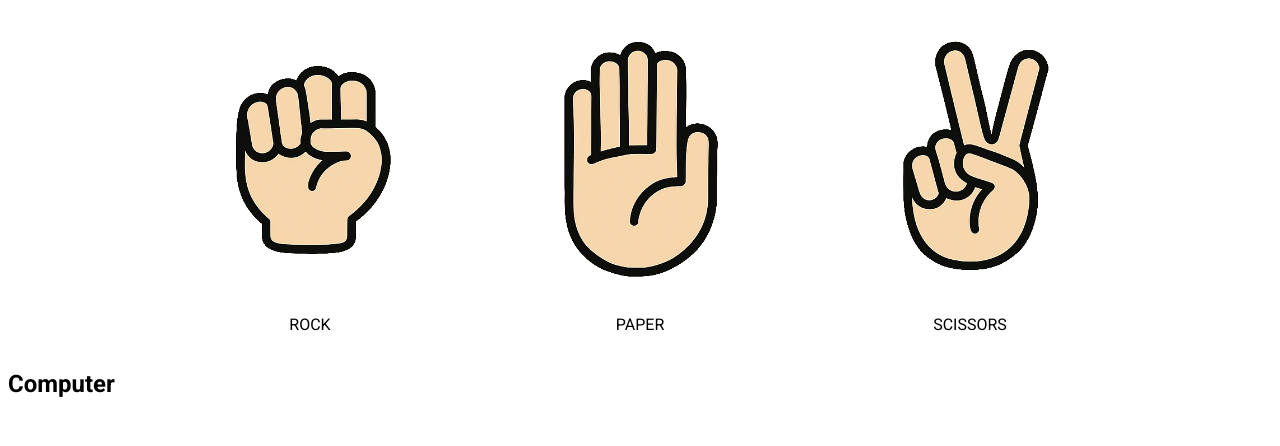
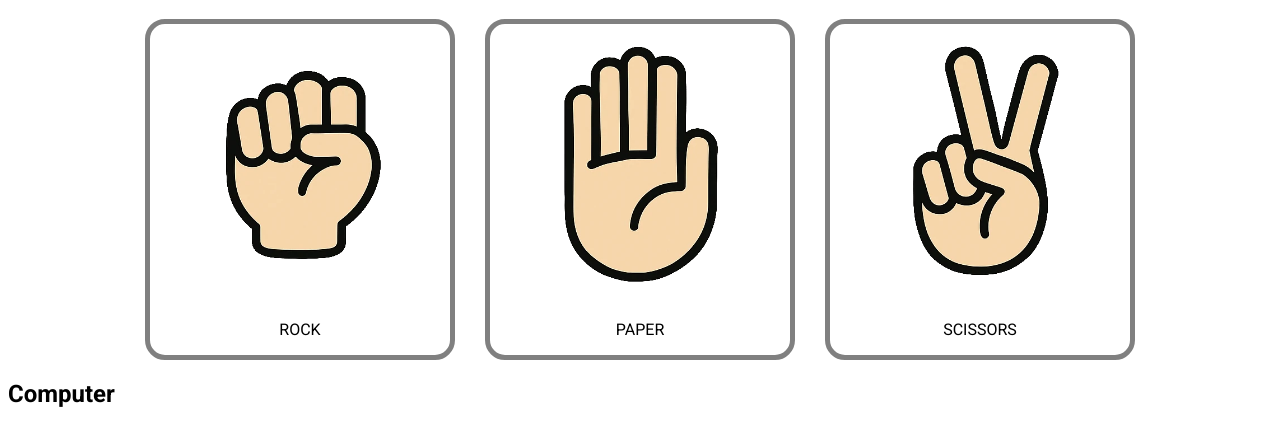
Before and after one commit to gladius882/rock-paper-scissors, a plain HTML site: page index.html in a window 1280 px wide. Shown: the part 62-508 px from the top of the page. Drawn offline with Linux system fonts and the light colour scheme.

Commit message:
style for player choices and hover animations

```diff
--- a/style.css
+++ b/style.css
@@ -12,6 +12,10 @@ body {
 
 .player-choice {
     width: 300px;
+    border: 5px solid grey;
+    border-radius: 20px;
+    transition-duration: 0.5s;
+    cursor: pointer;
 
     display: flex;
     flex-direction: column;
@@ -20,5 +24,17 @@ body {
 }
 
 .player-choice img {
+    transition-duration: 0.5s;
+}
+
+.player-choice:hover {
+    border: 5px solid blue;
+}
+
+.player-choice:hover img {
+    scale: 1.1;
+}
+
+.player-choice img {
     width: 280px;
 }
```
